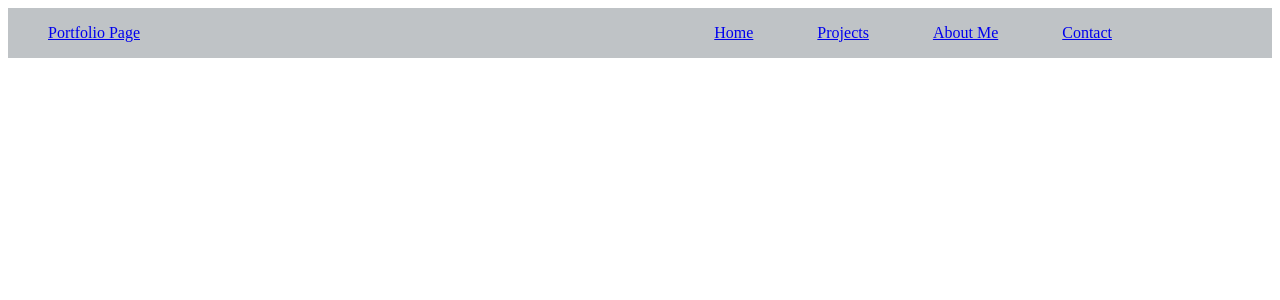
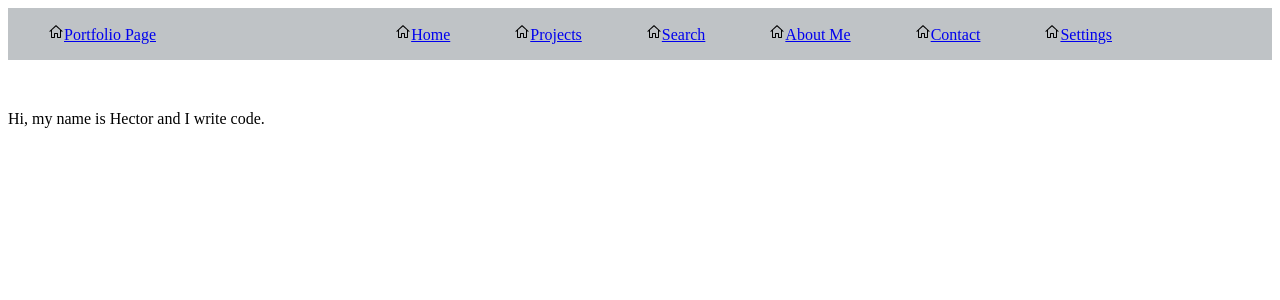
Before and after one commit to hoftherose/CVPage, a Flask app: page / in a window 1280 px wide. Shown: the top 300 px of the page. Run offline with Flask 2, Linux system fonts and the light colour scheme.

Commit message:
Icons Sidebar

```diff
--- a/templates/main/main.html
+++ b/templates/main/main.html
@@ -1 +1,6 @@
 {% extends 'main/main_frame.html' %}
+
+{% block body %}
+    {{ super() }}
+    Hi, my name is Hector and I write code.
+{% endblock %}
--- a/templates/main/main_frame.html
+++ b/templates/main/main_frame.html
@@ -9,12 +9,14 @@
         <nav>
             <ul>
                 <li style="float: left">
-                    <a href='{{ url_for("home_pages.Home") }}'>Portfolio Page</a>
+                    <a href='{{ url_for("home_pages.Home") }}'><img src="{{ url_for('static', filename='assets/icons/home.svg') }}">Portfolio Page</a>
                 </li>
-                <li><a href='{{ url_for("home_pages.Projects") }}'>Home</a></li>
-                <li><a href='{{ url_for("home_pages.Projects") }}'>Projects</a></li>
-                <li><a href='{{ url_for("home_pages.Projects") }}'>About Me</a></li>
-                <li><a href='{{ url_for("home_pages.Projects") }}'>Contact</a></li>
+                <li><a href='{{ url_for("home_pages.Projects") }}'><img src="{{ url_for('static', filename='assets/icons/home.svg') }}">Home</a></li>
+                <li><a href='{{ url_for("home_pages.Projects") }}'><img src="{{ url_for('static', filename='assets/icons/home.svg') }}">Projects</a></li>
+                <li><a href='{{ url_for("home_pages.Projects") }}'><img src="{{ url_for('static', filename='assets/icons/home.svg') }}">Search</a></li>
+                <li><a href='{{ url_for("home_pages.Projects") }}'><img src="{{ url_for('static', filename='assets/icons/home.svg') }}">About Me</a></li>
+                <li><a href='{{ url_for("home_pages.Projects") }}'><img src="{{ url_for('static', filename='assets/icons/home.svg') }}">Contact</a></li>
+                <li><a href='{{ url_for("home_pages.Projects") }}'><img src="{{ url_for('static', filename='assets/icons/home.svg') }}">Settings</a></li>
             </ul>
         </nav>
     </div>
```
Also changed, not shown: static/assets/icons/extensions.svg (added), static/assets/icons/files.svg (added), static/assets/icons/github.svg (added), static/assets/icons/home.svg (added), static/assets/icons/search.svg (added), static/assets/icons/source-control.svg (added).
